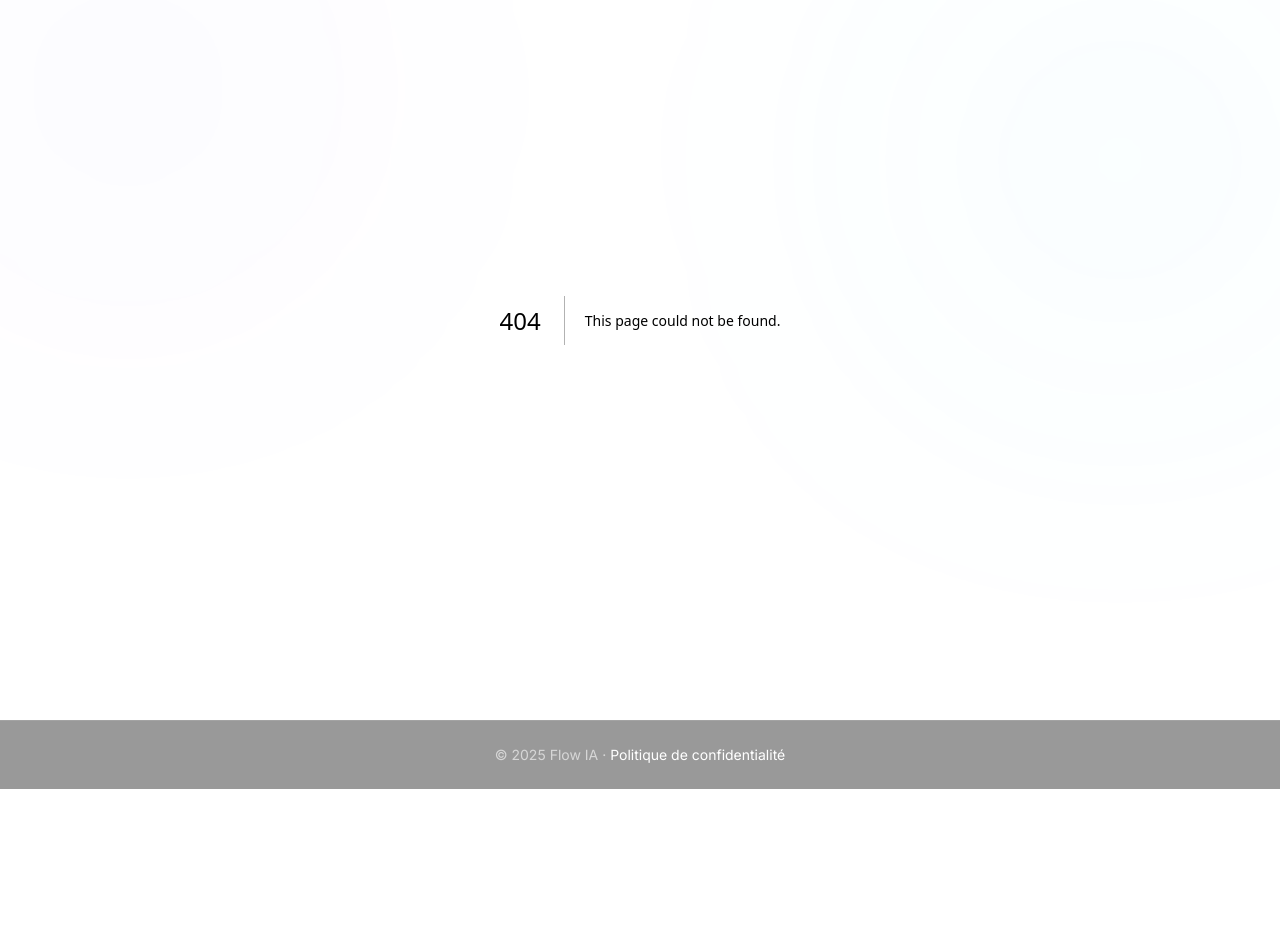
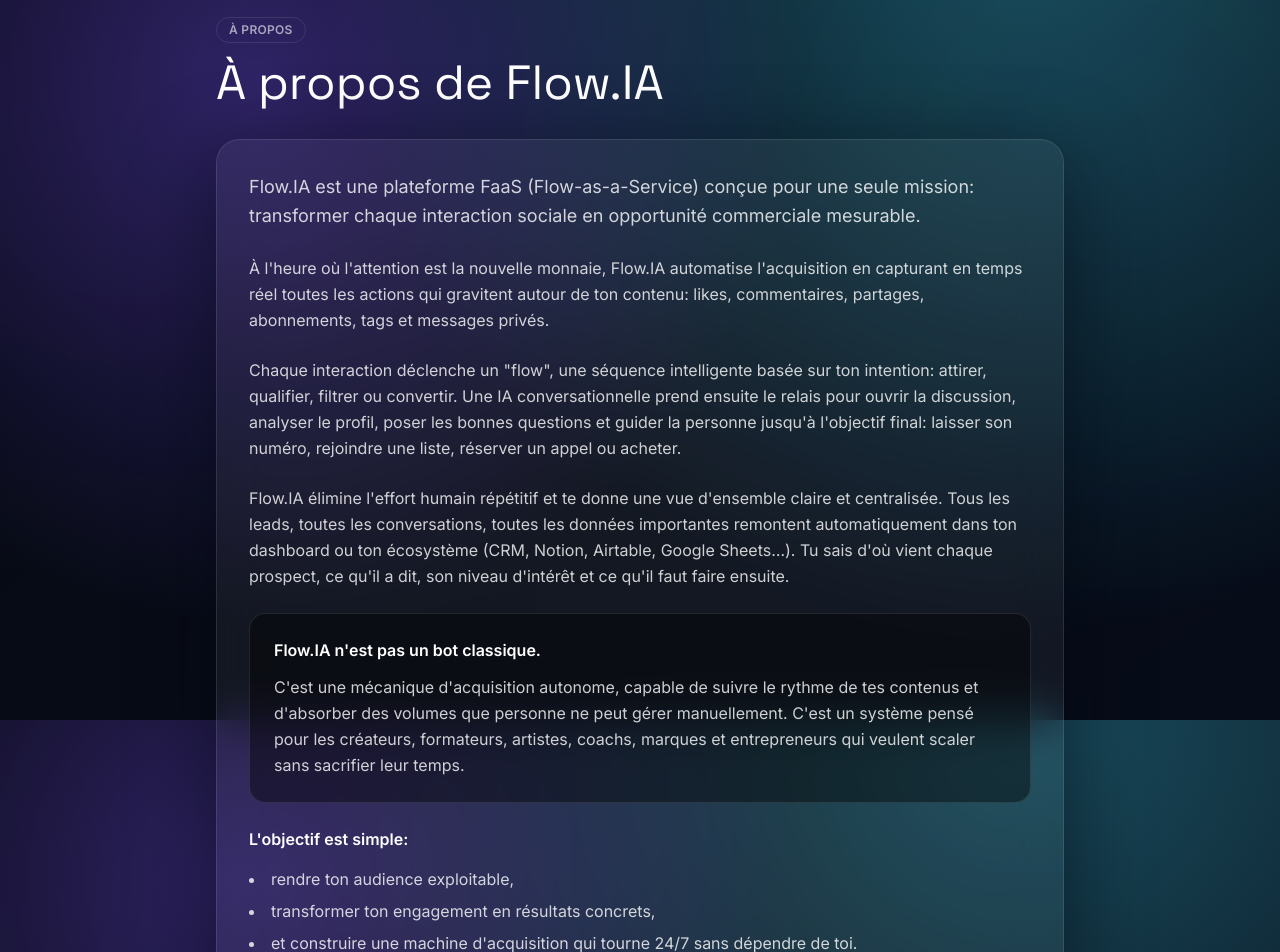
Before and after one commit to marvynclouet/plugIA, a Next.js app in the folder frontend/: page /about in a window 1280 px wide. Before the commit this address had no page. Shown: the part 80-1032 px from the top of the page. Before the commit the page ends 869 px from the top, so only its background shows below. Built offline with nearby package versions, Linux system fonts and the light colour scheme.

Commit message:
Add About page and link in navbar

```diff
--- /dev/null
+++ b/frontend/app/about/page.tsx
@@ -0,0 +1,59 @@
+import { Badge } from '@/components/ui/badge'
+import { Card, CardContent } from '@/components/ui/card'
+
+export default function AboutPage() {
+  return (
+    <div className="mx-auto max-w-4xl space-y-8 px-6 py-24 text-white/80">
+      <div className="space-y-4">
+        <Badge variant="ghost" className="text-white/60">
+          À propos
+        </Badge>
+        <h1 className="font-display text-4xl text-white md:text-5xl">
+          À propos de Flow.IA
+        </h1>
+      </div>
+
+      <Card className="border-white/10 bg-white/5">
+        <CardContent className="space-y-6 p-8">
+          <p className="text-lg leading-relaxed">
+            Flow.IA est une plateforme FaaS (Flow-as-a-Service) conçue pour une seule mission: transformer chaque interaction sociale en opportunité commerciale mesurable.
+          </p>
+
+          <p className="leading-relaxed">
+            À l'heure où l'attention est la nouvelle monnaie, Flow.IA automatise l'acquisition en capturant en temps réel toutes les actions qui gravitent autour de ton contenu: likes, commentaires, partages, abonnements, tags et messages privés.
+          </p>
+
+          <p className="leading-relaxed">
+            Chaque interaction déclenche un "flow", une séquence intelligente basée sur ton intention: attirer, qualifier, filtrer ou convertir. Une IA conversationnelle prend ensuite le relais pour ouvrir la discussion, analyser le profil, poser les bonnes questions et guider la personne jusqu'à l'objectif final: laisser son numéro, rejoindre une liste, réserver un appel ou acheter.
+          </p>
+
+          <p className="leading-relaxed">
+            Flow.IA élimine l'effort humain répétitif et te donne une vue d'ensemble claire et centralisée. Tous les leads, toutes les conversations, toutes les données importantes remontent automatiquement dans ton dashboard ou ton écosystème (CRM, Notion, Airtable, Google Sheets…). Tu sais d'où vient chaque prospect, ce qu'il a dit, son niveau d'intérêt et ce qu'il faut faire ensuite.
+          </p>
+
+          <div className="rounded-2xl border border-white/10 bg-black/40 p-6">
+            <p className="font-semibold text-white mb-3">Flow.IA n'est pas un bot classique.</p>
+            <p className="leading-relaxed">
+              C'est une mécanique d'acquisition autonome, capable de suivre le rythme de tes contenus et d'absorber des volumes que personne ne peut gérer manuellement. C'est un système pensé pour les créateurs, formateurs, artistes, coachs, marques et entrepreneurs qui veulent scaler sans sacrifier leur temps.
+            </p>
+          </div>
+
+          <div className="space-y-4">
+            <p className="font-semibold text-white">L'objectif est simple:</p>
+            <ul className="space-y-2 list-disc list-inside text-white/80">
+              <li>rendre ton audience exploitable,</li>
+              <li>transformer ton engagement en résultats concrets,</li>
+              <li>et construire une machine d'acquisition qui tourne 24/7 sans dépendre de toi.</li>
+            </ul>
+          </div>
+
+          <div className="space-y-3 pt-4 border-t border-white/10">
+            <p className="text-lg font-semibold text-white">Flow.IA, c'est l'automatisation intelligente.</p>
+            <p className="text-lg font-semibold text-white">C'est la fin des messages manqués.</p>
+            <p className="text-lg font-semibold text-white">C'est la naissance d'une acquisition qui ne s'arrête jamais.</p>
+          </div>
+        </CardContent>
+      </Card>
+    </div>
+  )
+}
--- a/frontend/components/navbar.tsx
+++ b/frontend/components/navbar.tsx
@@ -22,6 +22,9 @@
           </Link>
           <Link href="#pricing" className="text-sm text-white/70 hover:text-white transition-colors">
             Tarification
+          </Link>
+          <Link href="/about" className="text-sm text-white/70 hover:text-white transition-colors">
+            À propos
           </Link>
           <Link href="/legal/privacy" className="text-sm text-white/70 hover:text-white transition-colors">
             Confidentialité
@@ -67,6 +70,13 @@
               Tarification
             </Link>
             <Link
+              href="/about"
+              className="text-sm text-white/70 hover:text-white transition-colors"
+              onClick={() => setMobileMenuOpen(false)}
+            >
+              À propos
+            </Link>
+            <Link
               href="/legal/privacy"
               className="text-sm text-white/70 hover:text-white transition-colors"
               onClick={() => setMobileMenuOpen(false)}
```
